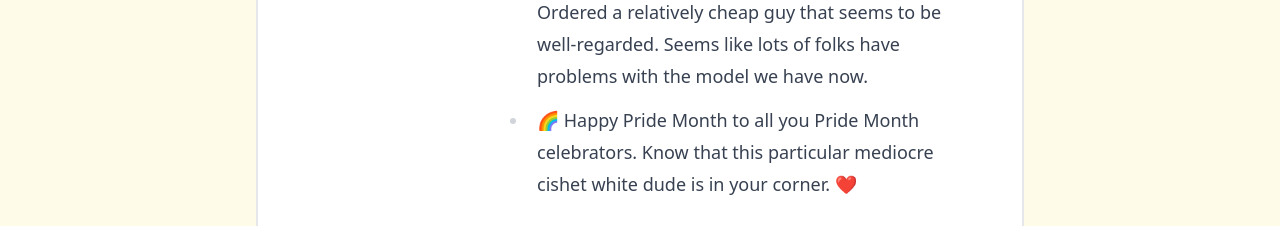
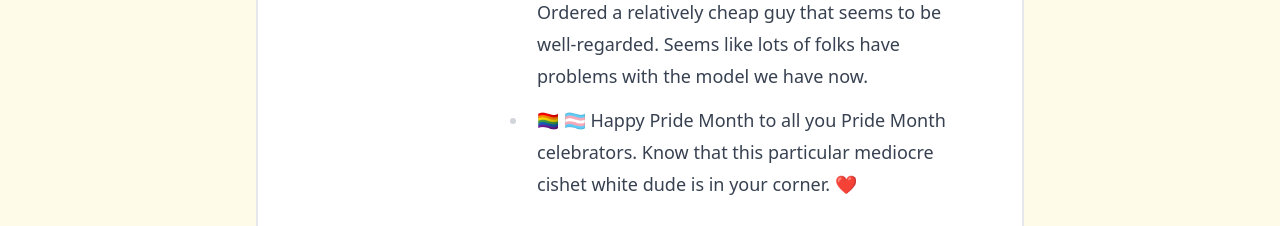
Before and after one commit to leeourand/leeourand.github.com, a Jekyll site: the page built from _posts/2025-06-01-weeknotes-35.md, in a window 1280 px wide. Shown: the part 1186-1412 px from the top of the page. Built offline with Jekyll 4.4.1, drawn with Linux system fonts in a browser that asks for light colours; nearby versions of some CDN libraries.

Commit message:
Flag adjustment

```diff
--- a/_posts/2025-06-01-weeknotes-35.md
+++ b/_posts/2025-06-01-weeknotes-35.md
@@ -30,5 +30,5 @@ subtitle:
   we need to get a new one. Ordered a relatively cheap guy that seems to be
   well-regarded. Seems like lots of folks have problems with the model we have
   now.
-- 🌈 Happy Pride Month to all you Pride Month celebrators. Know that this
+- 🏳️‍🌈 🏳️‍⚧️ Happy Pride Month to all you Pride Month celebrators. Know that this
   particular mediocre cishet white dude is in your corner. ❤️
```
